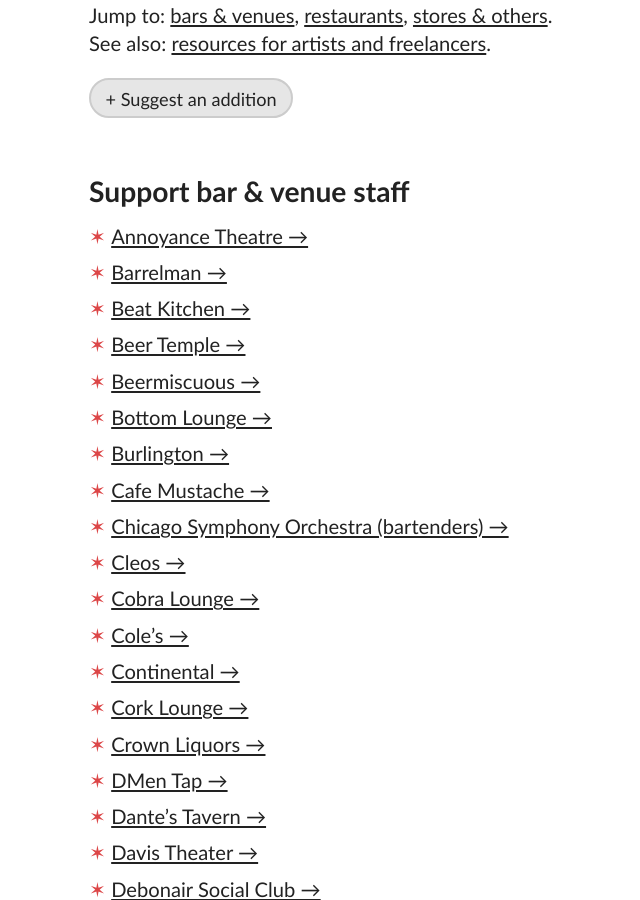
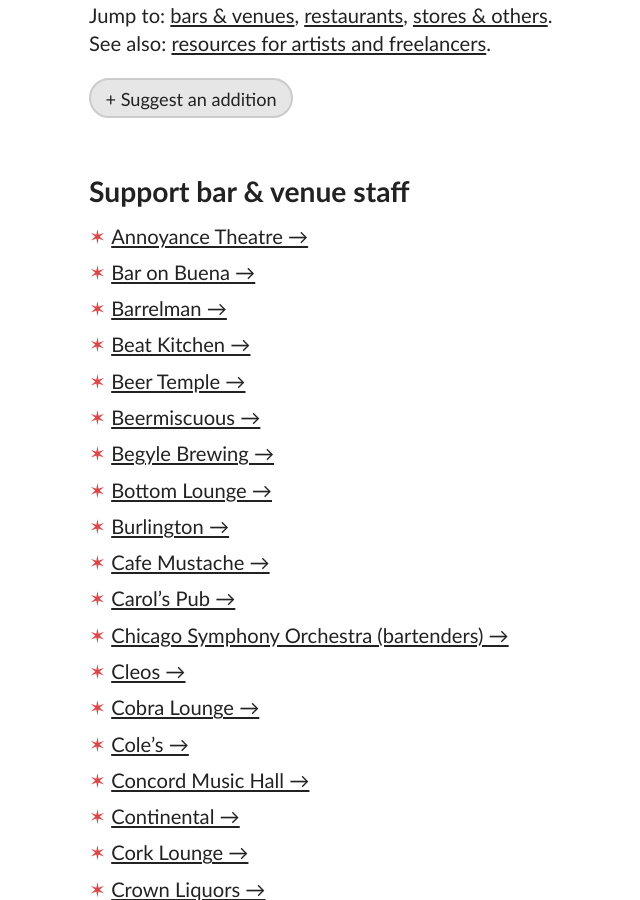
Before and after one commit to spencertweedy/chicagoservicerelief, a Jekyll site: the page built from index.html, in a window 1280 px wide and 900 px high, scrolled down 332 px. Shown: the whole window, without its empty margins (231-871 px from the left). Built offline with Jekyll 4.4.1, drawn with Linux system fonts in a browser that asks for light colours; some of the changed text lies outside the part shown.

Commit message:
add several

```diff
--- a/_data/establishments.yml
+++ b/_data/establishments.yml
@@ -420,3 +420,72 @@
 - title: Bistro Campagne
   url: https://www.gofundme.com/f/the-staff-of-bistro-campagne
   type: restaurant
+- title: Joe’s Bar on Weed Street
+  url: https://www.gofundme.com/f/joe039s-bar-on-weed-street-virtual
+  type: bar
+- title: Perkolator
+  url: https://www.gofundme.com/f/help-for-perkolator-employees
+  type: restaurant
+- title: Carol’s Pub
+  url: https://www.gofundme.com/f/carol039s-pub-virtual-tip-jar
+  type: bar
+- title: The Delta
+  url: https://www.gofundme.com/f/the-delta-employees
+  type: restaurant
+- title: Emporium Arcade Bar
+  url: https://www.gofundme.com/f/emporium-arcade-bar-employee-relief-fund
+  type: bar
+- title: Off Color Brewing Mousetrap
+  url: https://www.gofundme.com/f/off-color-brewing-mousetrap-virtual-taproom
+  type: bar
+- title: Temporis
+  url: https://www.gofundme.com/f/support-temporis-restaurant
+  type: restaurant
+- title: Holiday Club
+  url: https://www.gofundme.com/f/holiday-club-virtual-tip-jar
+  type: bar
+- title: Concord Music Hall
+  url: https://www.gofundme.com/f/helping-concord-staff
+  type: venue
+- title: Little Bad Wolf
+  url: https://www.gofundme.com/f/helping-support-little-bad-wolf
+  type: restaurant
+- title: Women & Children First
+  url: https://libro.fm/womenandchildrenfirst
+  type: store
+- title: Handlebar
+  url: https://www.handlebarchicago.com/new-products/gift-card
+  type: restaurant
+- title: Good Fortune Chicago
+  url: https://www.goodfortunechicago.com/
+  type: restaurant
+- title: Exit Chicago
+  url: https://www.gofundme.com/f/exit-chicago-staff-relief-fund
+  type: bar
+- title: Twisted Spoke
+  url: https://www.gofundme.com/f/help-the-twisted-spoke-staff
+  type: bar
+- title: Jefferson Tap
+  url: https://www.gofundme.com/f/support-the-jefferson-tap-team
+  type: bar
+- title: Begyle Brewing
+  url: http://www.begylebrewing.com/shop/virtual-taproom-tips
+  type: bar
+- title: Bar on Buena
+  url: https://www.gofundme.com/f/bar-on-buena-virtual-tip-jar
+  type: bar
+- title: Chicago Diner
+  url: https://www.gofundme.com/f/chicago-diner-logan-square-employee-relief-fund
+  type: restaurant
+- title: Plant Shop Chicago
+  url: https://www.gofundme.com/f/plant-shop-chicago-employee-fund
+  type: store
+- title: Owen & Engine
+  url: https://www.gofundme.com/f/owen-amp-engine-employee-relief-fund
+  type: restaurant
+- title: Botanical Cafe
+  url: https://www.gofundme.com/f/botanical-cafe-employee-relief
+  type: restaurant
+- title: Empirical Brewery
+  url: https://www.gofundme.com/f/support-empirical-brewery-bartenders
+  type: bar
```
